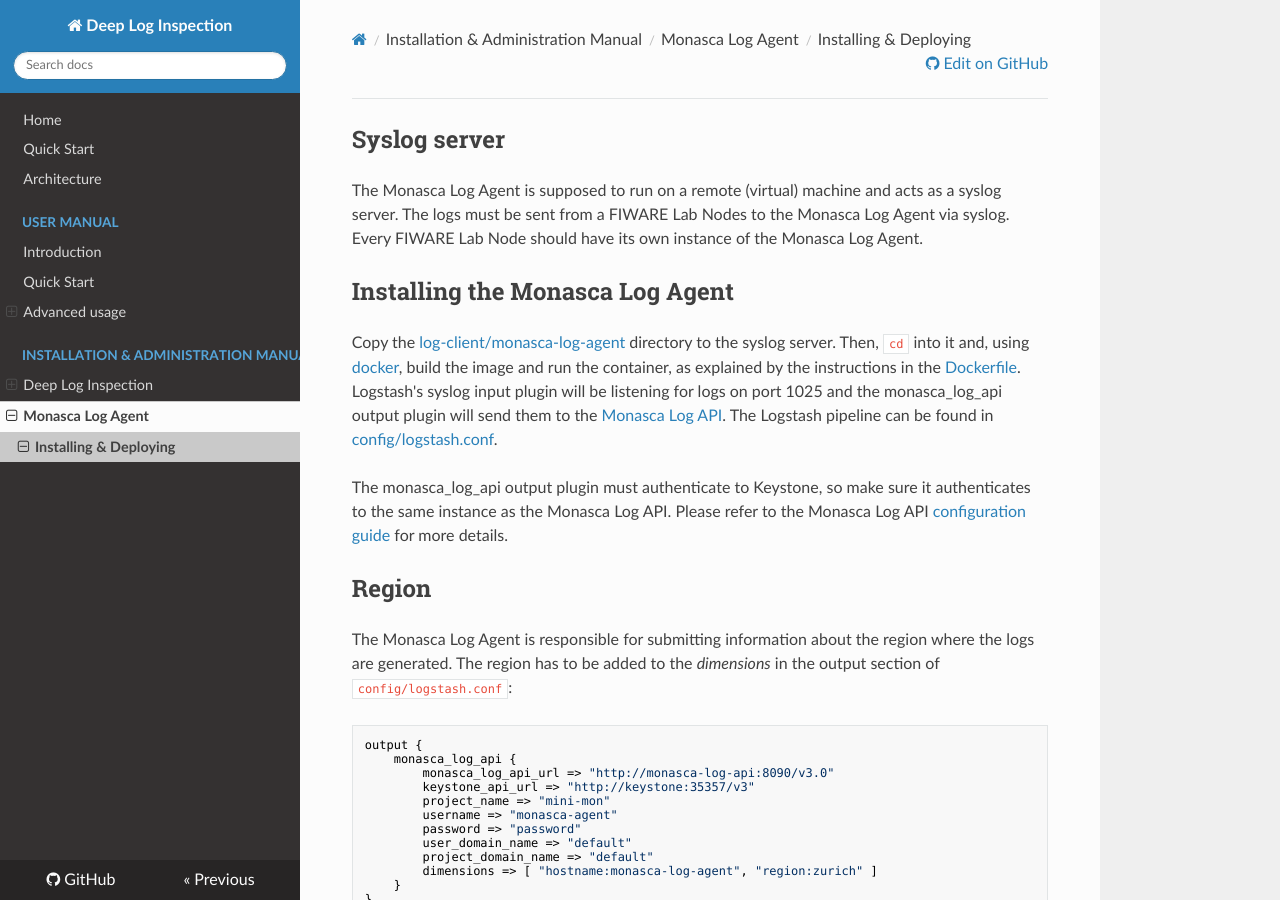
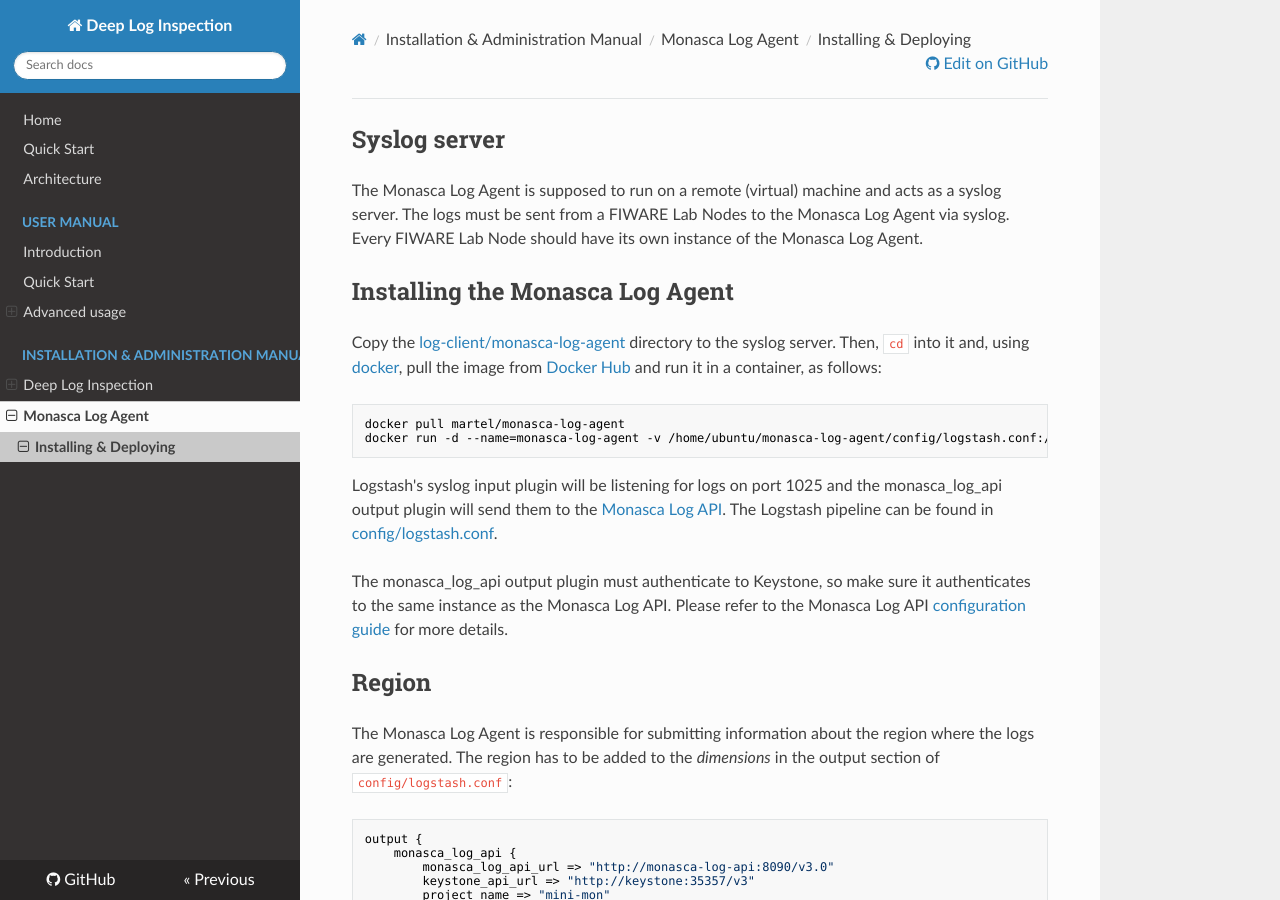
Before and after one commit to martel-innovate/deep-log-inspection, an MkDocs documentation site: the page built from doc/install/monasca-log-agent.md, in a window 1280 px wide and 900 px high. Built offline with MkDocs 1.6.1, drawn with Linux system fonts in a browser that asks for light colours; nearby versions of some CDN libraries; old or Windows-style settings are respelled for this version of MkDocs.

Commit message:
monasca-log-agent: deleted Dockerfile; monasca-log-agent.md: added instructions previously contained in the Dockerfile

```diff
--- a/doc/install/monasca-log-agent.md
+++ b/doc/install/monasca-log-agent.md
@@ -2,7 +2,12 @@
 The Monasca Log Agent is supposed to run on a remote (virtual) machine and acts as a syslog server. The logs must be sent from a FIWARE Lab Nodes to the Monasca Log Agent via syslog. Every FIWARE Lab Node should have its own instance of the Monasca Log Agent.
 
 ## Installing the Monasca Log Agent
-Copy the [log-client/monasca-log-agent][2] directory to the syslog server. Then, `cd` into it and, using [docker][1], build the image and run the container, as explained by the instructions in the [Dockerfile][3]. Logstash's syslog input plugin will be listening for logs on port 1025 and the monasca_log_api output plugin will send them to the [Monasca Log API](monasca-log-api.md). The Logstash pipeline can be found in [config/logstash.conf][4].
+Copy the [log-client/monasca-log-agent][2] directory to the syslog server. Then, `cd` into it and, using [docker][1], pull the image from [Docker Hub][9] and run it in a container, as follows:
+
+    docker pull martel/monasca-log-agent
+    docker run -d --name=monasca-log-agent -v /home/ubuntu/monasca-log-agent/config/logstash.conf:/etc/logstash/conf.d/logstash.conf -p 1025:1025/udp martel/monasca-log-agent
+
+Logstash's syslog input plugin will be listening for logs on port 1025 and the monasca_log_api output plugin will send them to the [Monasca Log API](monasca-log-api.md). The Logstash pipeline can be found in [config/logstash.conf][4].
 
 The monasca_log_api output plugin must authenticate to Keystone, so make sure it authenticates to the same instance as the Monasca Log API. Please refer to the Monasca Log API [configuration guide](monasca-log-api.md) for more details.
 
@@ -57,3 +62,4 @@ Replace `syslog-server` with the address of the machine where the Monasca Log Ag
 [6]:http://www.rubydoc.info/gems/logstash-output-monasca_log_api/0.5.1
 [7]:https://docs.openstack.org/admin-guide/compute-manage-logs.html
 [8]:https://en.wikipedia.org/wiki/Syslog
+[9]:https://hub.docker.com/
```
Also changed, not shown: 2 other files.
